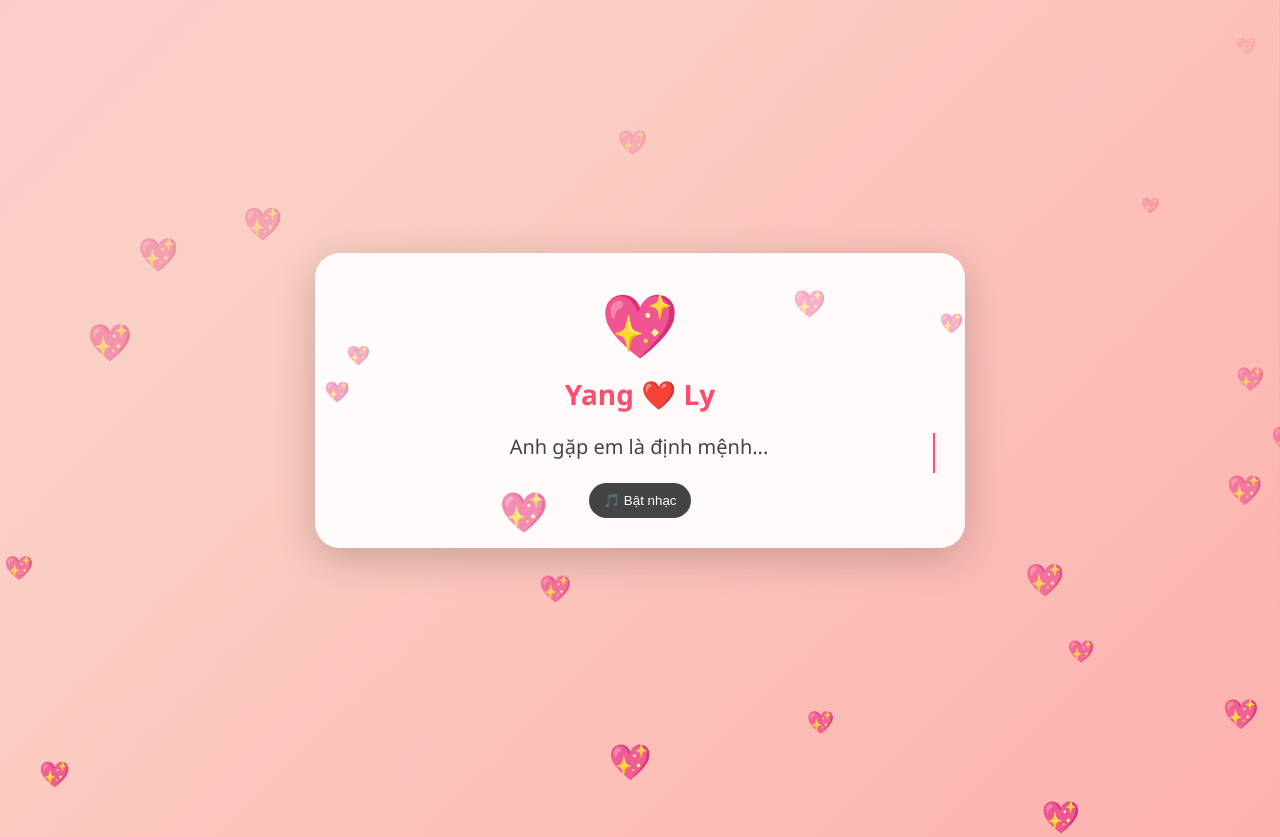
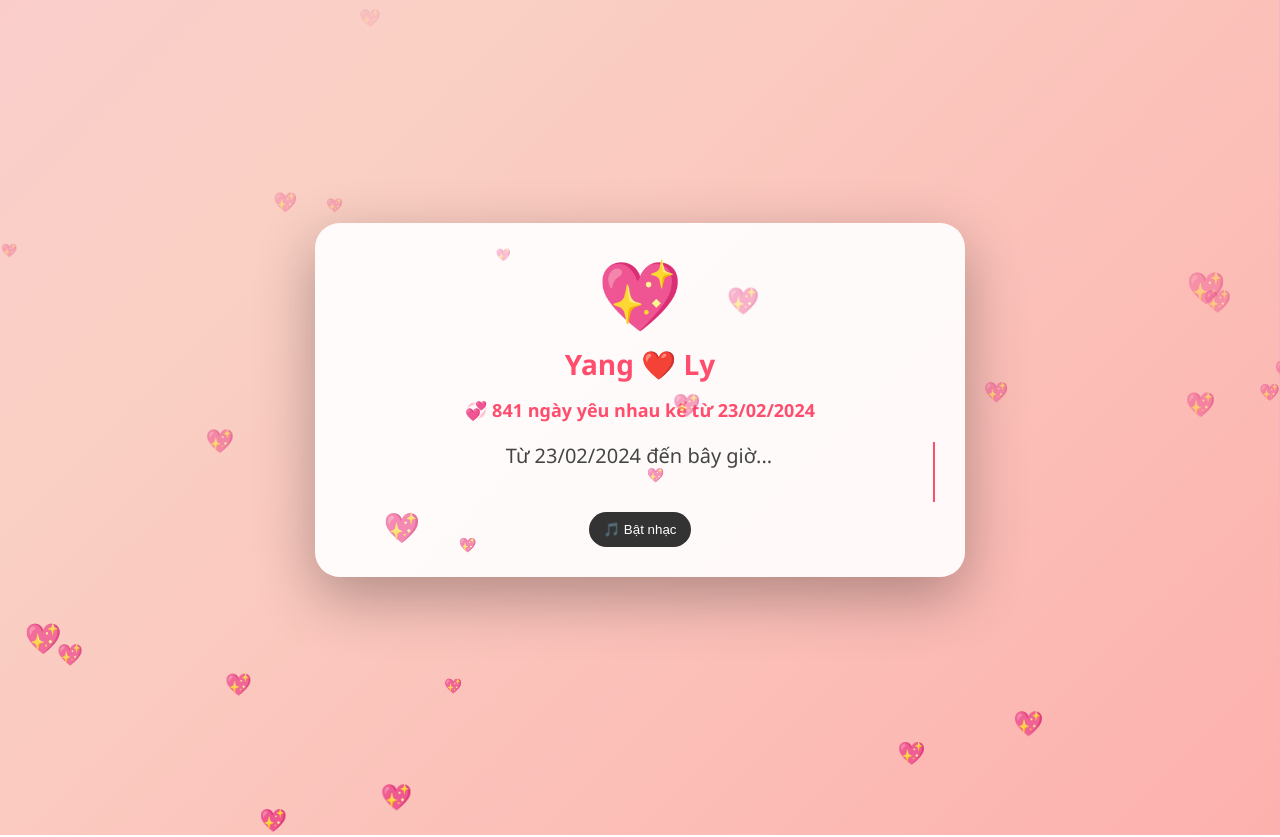
Before and after one commit to tranminhyang123-beep/b-, a plain HTML site: page index.html in a window 1280 px wide. Shown: the top 837 px of the page. Drawn offline with Linux system fonts and the light colour scheme.

Commit message:
Update index.html

```diff
--- a/index.html
+++ b/index.html
@@ -3,7 +3,7 @@
 <head>
 <meta charset="UTF-8">
 <meta name="viewport" content="width=device-width, initial-scale=1.0">
-<title>💖 Ultra Love</title>
+<title>💖 Love Memory</title>
 
 <style>
 *{
@@ -42,16 +42,17 @@ body{
     justify-content:center;
     align-items:center;
     z-index:999;
+    transition:1s;
 }
 
 #intro h1{
     font-size:40px;
-    animation: zoom 2s infinite;
+    animation: glow 2s infinite;
 }
 
-@keyframes zoom{
-    0%,100%{transform:scale(1);}
-    50%{transform:scale(1.2);}
+@keyframes glow{
+    0%,100%{text-shadow:0 0 10px #ff4d6d;}
+    50%{text-shadow:0 0 30px #ff4d6d;}
 }
 
 /* 💌 CARD */
@@ -62,7 +63,7 @@ body{
     padding:30px;
     border-radius:25px;
     text-align:center;
-    box-shadow:0 10px 40px rgba(0,0,0,0.2);
+    box-shadow:0 20px 60px rgba(0,0,0,0.3);
     display:none;
 }
 
@@ -83,15 +84,21 @@ body{
     margin-top:10px;
 }
 
-/* ✍️ STORY TEXT */
+.days{
+    margin-top:15px;
+    font-size:18px;
+    color:#ff4d6d;
+    font-weight:bold;
+}
+
+/* 💬 STORY TEXT */
 .line{
     margin-top:20px;
     font-size:20px;
     color:#444;
-    min-height:40px;
+    min-height:60px;
     border-right:2px solid #ff4d6d;
-    white-space:nowrap;
-    overflow:hidden;
+    white-space:pre-line;
 }
 
 /* 💌 BUTTON */
@@ -106,39 +113,36 @@ body{
     display:none;
 }
 
-/* 💖 HEARTS */
+/* 💖 HEART */
 .heart-float{
     position:absolute;
     bottom:-50px;
-    font-size:20px;
-    animation: floatUp linear forwards;
+    font-size:18px;
+    animation: rise linear forwards;
 }
 
-@keyframes floatUp{
+@keyframes rise{
     from{transform:translateY(0);opacity:1;}
     to{transform:translateY(-120vh);opacity:0;}
 }
 
-/* 📖 POPUP LETTER */
+/* 📖 POPUP */
 .popup{
     position:fixed;
-    top:0;
-    left:0;
     width:100%;
     height:100%;
-    background:rgba(0,0,0,0.6);
+    background:rgba(0,0,0,0.7);
     display:none;
     justify-content:center;
     align-items:center;
 }
 
-.popup-content{
+.popup-card{
     background:white;
     padding:25px;
     border-radius:20px;
-    max-width:400px;
-    text-align:center;
-    animation: pop 0.5s ease;
+    max-width:420px;
+    animation: pop 0.4s ease;
 }
 
 @keyframes pop{
@@ -146,13 +150,13 @@ body{
     to{transform:scale(1);}
 }
 
-/* 🎵 BUTTON */
+/* 🎵 */
 .musicBtn{
     margin-top:10px;
     padding:10px 15px;
     border:none;
     border-radius:20px;
-    background:#444;
+    background:#333;
     color:white;
     cursor:pointer;
 }
@@ -163,8 +167,8 @@ body{
 
 <!-- 🎬 INTRO -->
 <div id="intro">
-    <h1>💖 Loading Love...</h1>
-    <p>Just a moment...</p>
+    <h1>💖 Loading Love Memory</h1>
+    <p>23/02/2024 ❤️ Forever</p>
 </div>
 
 <!-- 🎵 MUSIC -->
@@ -179,6 +183,8 @@ body{
 
     <div class="title">Yang ❤️ Ly</div>
 
+    <div class="days" id="days"></div>
+
     <div class="line" id="line"></div>
 
     <button class="musicBtn" onclick="playMusic()">🎵 Bật nhạc</button>
@@ -189,12 +195,12 @@ body{
 
 <!-- 📖 POPUP -->
 <div class="popup" id="popup">
-    <div class="popup-content">
-        <h2>💌 Gửi em</h2>
+    <div class="popup-card">
+        <h2>💖 Thư gửi em</h2>
         <p>
-            Anh không hoàn hảo...<br><br>
-            Nhưng anh thật lòng thương em 🥺<br><br>
-            Nếu được chọn lại, anh vẫn chọn em ❤️
+            Từ 23/02/2024 đến hôm nay...<br><br>
+            Anh vẫn luôn chọn em ❤️<br><br>
+            Không cần hoàn hảo, chỉ cần là em 🥺
         </p>
         <br>
         <button onclick="closePopup()">Đóng</button>
@@ -203,73 +209,79 @@ body{
 
 <script>
 
-const music = document.getElementById("bgMusic");
-
-/* 🎬 intro */
-setTimeout(()=>{
-    document.getElementById("intro").style.display="none";
-    document.querySelector(".card").style.display="block";
-},2500);
+const music=document.getElementById("bgMusic");
 
 /* 🎵 music */
 function playMusic(){
     music.play();
 }
 
-/* ✍️ story text */
+/* 🎬 intro */
+setTimeout(()=>{
+    document.getElementById("intro").style.opacity="0";
+    setTimeout(()=>{
+        document.getElementById("intro").remove();
+        document.querySelector(".card").style.display="block";
+    },800);
+},2500);
+
+/* 📅 DAYS COUNT */
+const loveDate = new Date("2024-02-23");
+
+function updateDays(){
+    const now = new Date();
+    const diff = now - loveDate;
+    const days = Math.floor(diff/(1000*60*60*24));
+
+    document.getElementById("days").innerHTML =
+    "💞 " + days + " ngày yêu nhau kể từ 23/02/2024";
+}
+updateDays();
+
+/* 💬 STORY */
 const texts = [
-    "Anh gặp em là định mệnh...",
-    "Anh nhớ em mỗi ngày 🥺",
-    "Không gì quan trọng hơn em ❤️",
-    "Anh chỉ cần em thôi..."
+"Anh nhớ em mỗi ngày 🥺",
+"Từ 23/02/2024 đến bây giờ...",
+"Em là điều đẹp nhất ❤️",
+"Anh chỉ cần em thôi..."
 ];
 
-let line = document.getElementById("line");
-let i=0, j=0;
+let i=0;
+let el=document.getElementById("line");
 
-function type(){
+function story(){
     if(i < texts.length){
-        if(j < texts[i].length){
-            line.innerHTML += texts[i][j];
-            j++;
-            setTimeout(type,60);
-        }else{
-            setTimeout(()=>{
-                line.innerHTML="";
-                j=0;
-                i++;
-                type();
-            },1200);
-        }
+        el.innerHTML = texts[i];
+        i++;
+        setTimeout(story,2000);
     }else{
         document.getElementById("btn").style.display="inline-block";
     }
 }
 
-setTimeout(type,2500);
+setTimeout(story,3000);
 
 /* 💌 popup */
 function openPopup(){
     document.getElementById("popup").style.display="flex";
 }
-
 function closePopup(){
     document.getElementById("popup").style.display="none";
 }
 
 /* 💖 hearts */
-function createHeart(){
+function heart(){
     const h=document.createElement("div");
     h.className="heart-float";
     h.innerHTML="💖";
     h.style.left=Math.random()*100+"vw";
-    h.style.fontSize=(15+Math.random()*25)+"px";
+    h.style.fontSize=(12+Math.random()*20)+"px";
     h.style.animationDuration=(4+Math.random()*4)+"s";
     document.body.appendChild(h);
     setTimeout(()=>h.remove(),8000);
 }
 
-setInterval(createHeart,200);
+setInterval(heart,200);
 
 </script>
 
```
